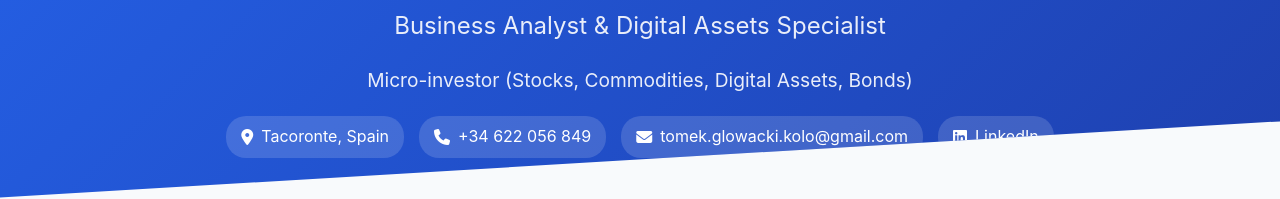
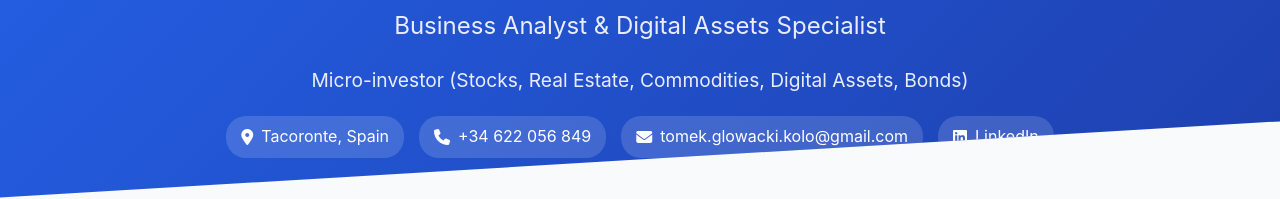
Before and after one commit to digitaltom86/tomaszglowacki.github.io, a plain HTML site: page index.html in a window 1280 px wide. Shown: the part 310-509 px from the top of the page. Drawn offline with Linux system fonts and the light colour scheme.

Commit message:
Update index.html

```diff
--- a/index.html
+++ b/index.html
@@ -383,7 +383,7 @@
                 <div class="header-title">
                     <h1>Tomasz Głowacki</h1>
                     <h2>Business Analyst & Digital Assets Specialist</h2>
-                    <h3>Micro-investor (Stocks, Commodities, Digital Assets, Bonds)</h3>
+                    <h3>Micro-investor (Stocks, Real Estate, Commodities, Digital Assets, Bonds)</h3>
                 </div>
                 <div class="contact-info">
                     <div class="contact-item">
```
